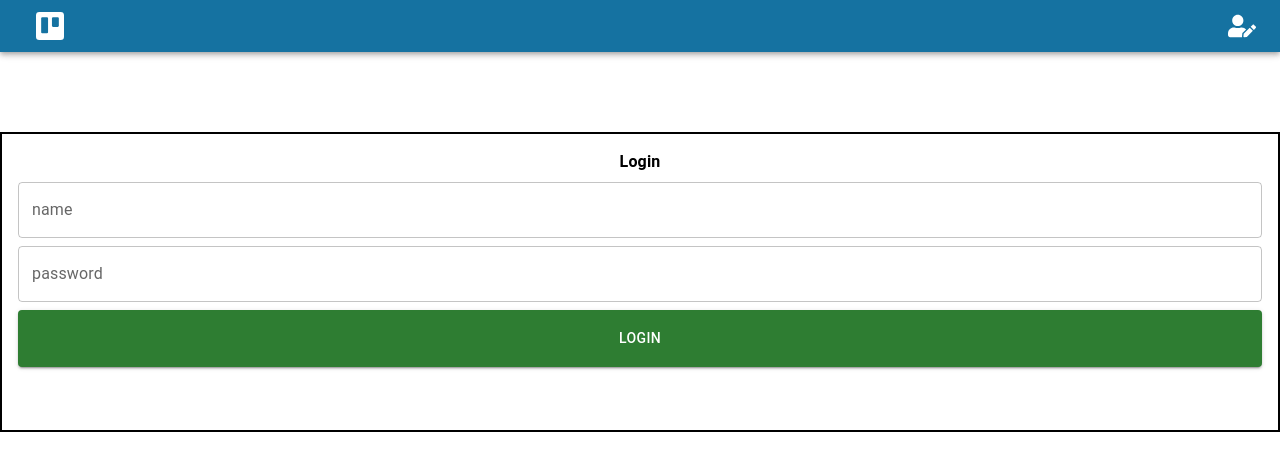
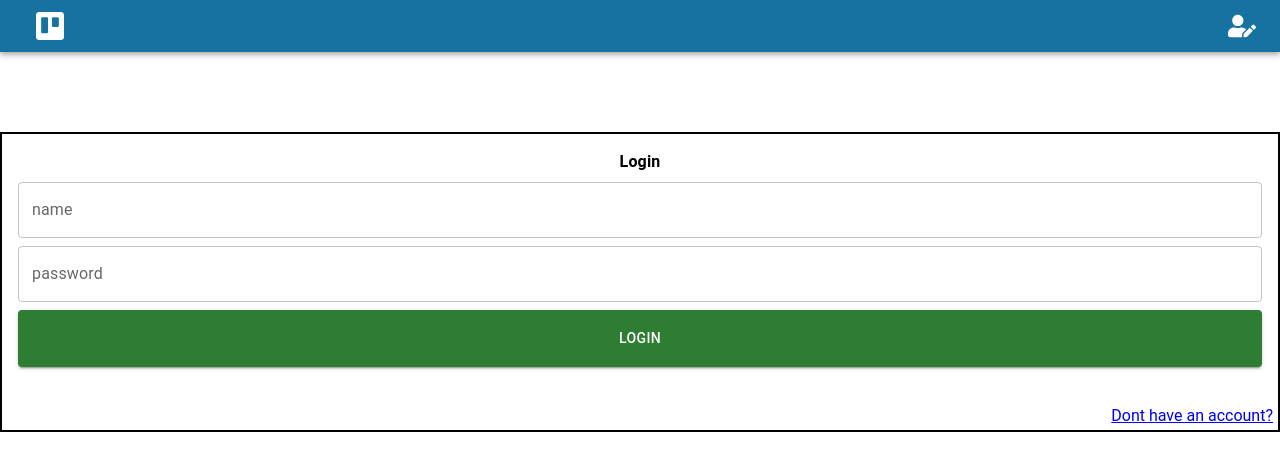
Before and after one commit to ahmettulutas/kanbanapp, a React (Create React App) app: page /login in a window 1280 px wide. Shown: the top 470 px of the page. Built offline with nearby package versions, Linux system fonts and the light colour scheme.

Commit message:
added a register link to login form

```diff
--- a/src/auth/Login.tsx
+++ b/src/auth/Login.tsx
@@ -3,7 +3,7 @@ import { Grid, TextField, Typography } from '@mui/material';
 import { Button } from '@mui/material';
 import { useDispatch, useSelector } from 'react-redux';
 import { login } from './AuthSlice';
-import { Navigate } from 'react-router-dom';
+import { Link, Navigate } from 'react-router-dom';
 import {selectAuth} from './AuthSlice';
 interface ILoginFormProps {
   username: string,
@@ -27,11 +27,12 @@ export default function Login() {
   }
   return (
     <Grid sx={{m:"5rem auto"}} item xs={7} sm={5} md={4} lg={3}>
-      <form onSubmit={handleSubmit} style={{ padding:"1rem", border:'2px solid black', margin:"1rem auto", minHeight:"300px", textAlign:"center", display:"flex", flexDirection:"column", gap:"0.5rem"}}>
+      <form onSubmit={handleSubmit} style={{position:"relative", padding:"1rem", border:'2px solid black', margin:"1rem auto", minHeight:"300px", textAlign:"center", display:"flex", flexDirection:"column", gap:"0.5rem"}}>
         <Typography sx={{margin:"0rem auto", fontWeight:"bold"}}>Login</Typography>
         <TextField name="username" value={form.username} onChange={handleChange} id="filled-basic" label="name" variant="outlined" />
         <TextField name="password" value={form.password} onChange={handleChange} type="password" id="filled-basic" label="password" variant="outlined" />
         <Button type="submit" sx={{p:2}} variant="contained" color="success">Login</Button>
+        <Link style={{position:"absolute", bottom:5, right:5}} to="/register">Dont have an account? </Link>
       </form>
     </Grid>
 )}
```
